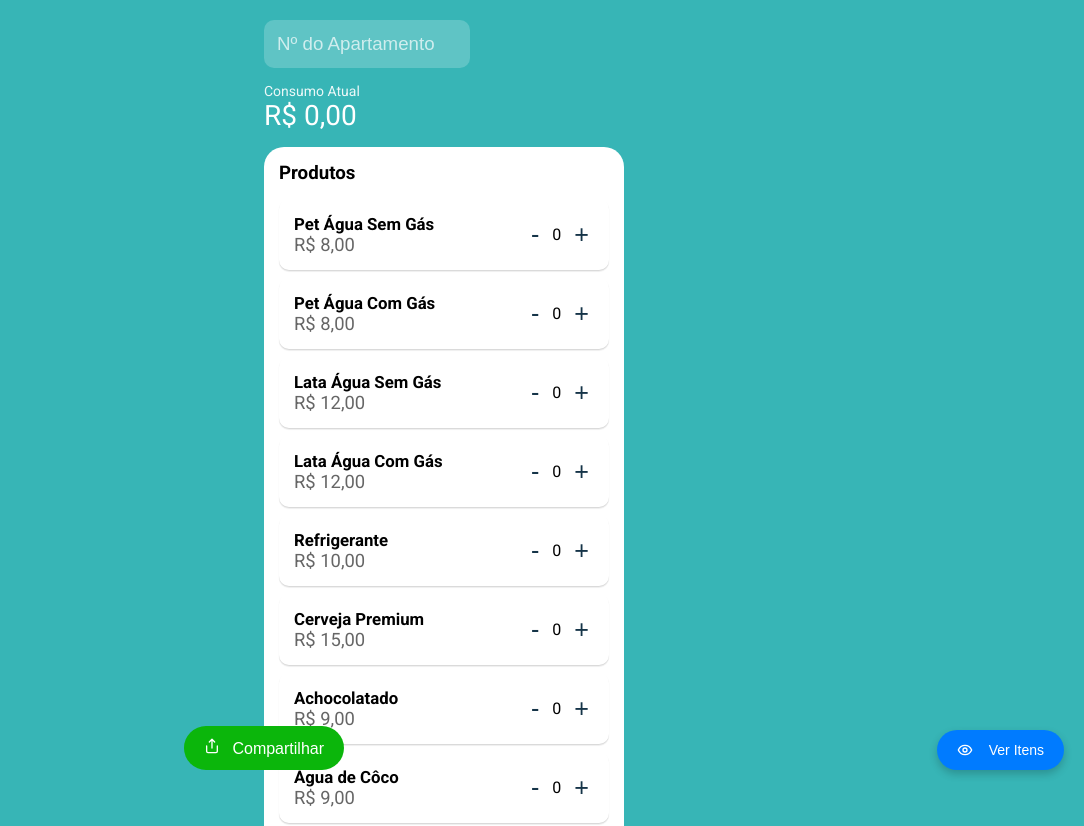
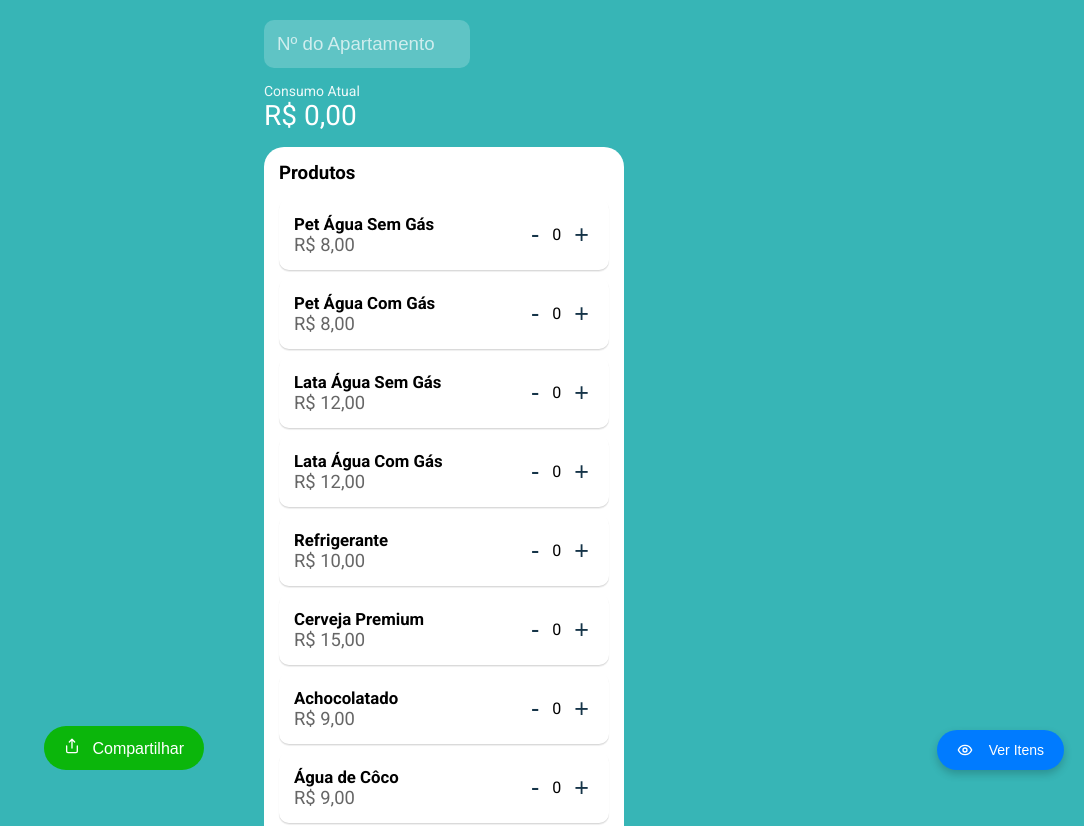
Before and after one commit to edgarmagno/frigobar2025, a plain HTML site: page index.html in a window 1280 px wide. Shown: the top 826 px of the page, without its empty margins (196-1280 px from the left). Drawn offline with Linux system fonts and the light colour scheme.

Commit message:
Update styles.css

```diff
--- a/styles.css
+++ b/styles.css
@@ -130,6 +130,7 @@ body {
     border: none;
     position: fixed;  /* Fixando o botão na tela */
     bottom: 30px;  /* Distância da parte inferior da tela */
+    left: 25%;  /* Centraliza horizontalmente */
     transform: translateX(-50%);  /* Centraliza exatamente */
     z-index: 100;  /* Garante que o botão fique por cima de outros elementos */
     transition: background-color 0.3s ease;
```
